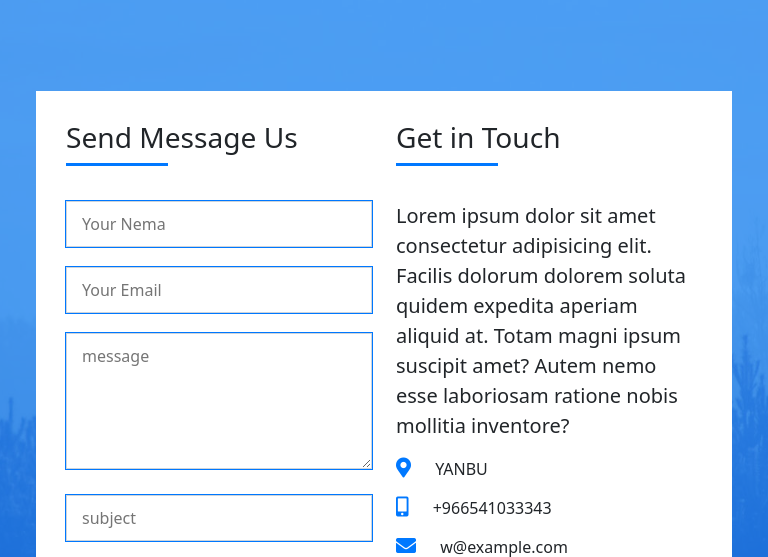
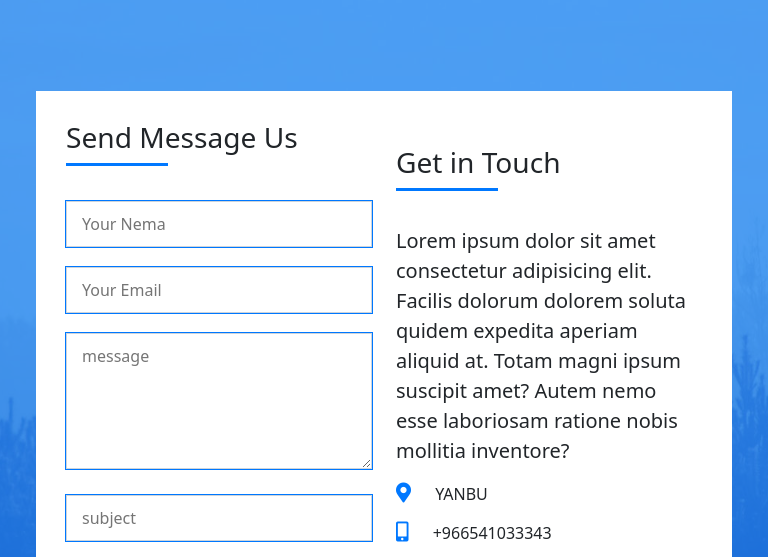
Before and after one commit to waleedbadr99/dev, a plain HTML site: page index.html in a window 768 px wide. Shown: the part 7150-7707 px from the top of the page. Drawn offline with nearby package versions, Linux system fonts and the light colour scheme.

Commit message:
Update style.css

```diff
--- a/css/style.css
+++ b/css/style.css
@@ -493,4 +493,7 @@ background-color: rgb(9 9 9 / 53%);
     .send-from {
         height: 1190px;
     }
+    .send-from .box-list .text-box {
+        margin-top: 25px;
+    }
 }
```
